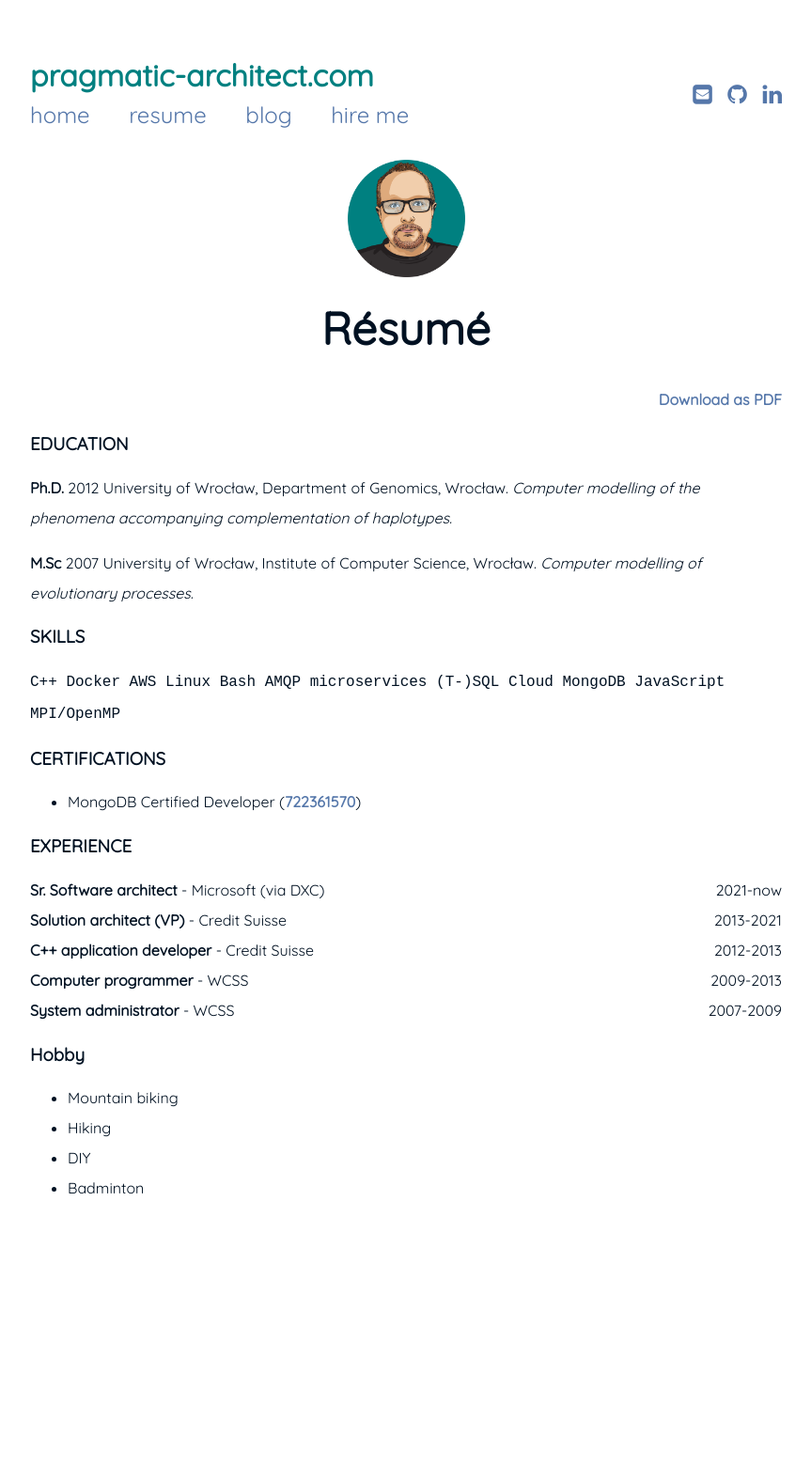
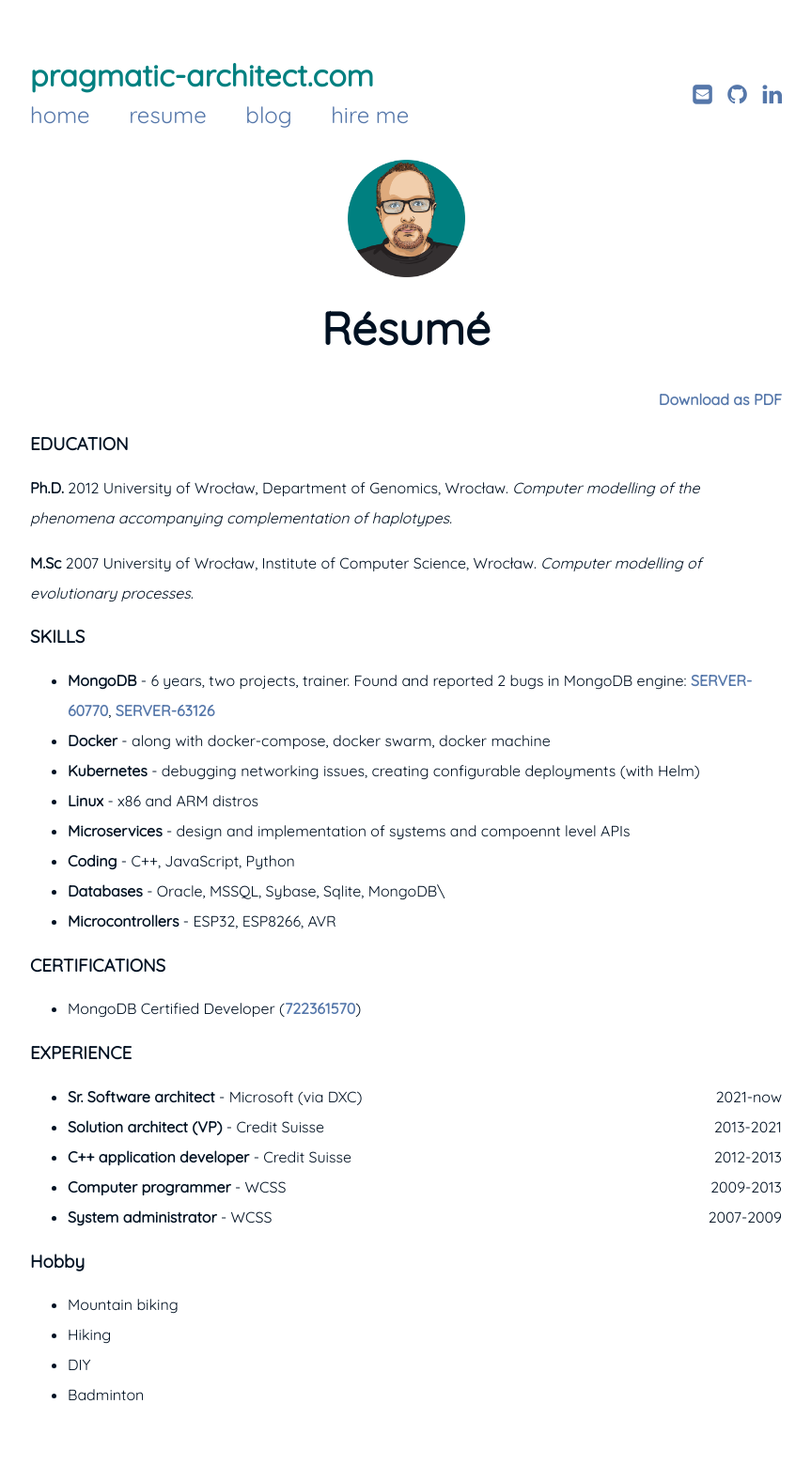
Before and after one commit to WojtekWaga/WojtekWaga.github.io, a Jekyll site: the page built from resume.md, in a window 1280 px wide. Shown: the whole page at 94% size, without its empty margins (208-1071 px from the left). Built offline with Jekyll 4.4.1, drawn with Linux system fonts in a browser that asks for light colours; before the commit the page ends 1340 px from its top, so only the background shows below that.

Commit message:
new skills

````diff
--- a/resume.md
+++ b/resume.md
@@ -13,18 +13,25 @@
 
 
 ### SKILLS
-``` C++ Docker AWS Linux Bash AMQP microservices (T-)SQL Cloud MongoDB JavaScript MPI/OpenMP ```
+* **MongoDB** - 6 years, two projects, trainer. Found and reported 2 bugs in MongoDB engine: [SERVER-60770](https://jira.mongodb.org/browse/SERVER-60770), [SERVER-63126](https://jira.mongodb.org/browse/SERVER-63126)
+* **Docker** - along with docker-compose, docker swarm, docker machine
+* **Kubernetes** - debugging networking issues, creating configurable deployments (with Helm)
+* **Linux** - x86 and ARM distros
+* **Microservices** - design and implementation of systems and compoennt level APIs
+* **Coding** - C++, JavaScript, Python
+* **Databases** - Oracle, MSSQL, Sybase, Sqlite, MongoDB\
+* **Microcontrollers** - ESP32, ESP8266, AVR
 
 ### CERTIFICATIONS
  * MongoDB Certified Developer ([722361570](https://university.mongodb.com/certification/certificate/722361570))
 
 ### EXPERIENCE
 
-**Sr. Software architect** - Microsoft (via DXC) <span style="float: right; ">2021-now</span>
-**Solution architect (VP)** - Credit Suisse <span style="float: right; ">2013-2021</span>
-**C++ application developer** - Credit Suisse <span style="float: right; ">2012-2013</span>
-**Computer programmer** - WCSS <span style="float: right; ">2009-2013</span>
-**System administrator** - WCSS <span style="float: right; ">2007-2009</span>
+* **Sr. Software architect** - Microsoft (via DXC) <span style="float: right; ">2021-now</span>
+* **Solution architect (VP)** - Credit Suisse <span style="float: right; ">2013-2021</span>
+* **C++ application developer** - Credit Suisse <span style="float: right; ">2012-2013</span>
+* **Computer programmer** - WCSS <span style="float: right; ">2009-2013</span>
+* **System administrator** - WCSS <span style="float: right; ">2007-2009</span>
 
 
 ### Hobby
````
Also changed, not shown: _drafts/50-shades-of-c.md (added, +13 -0 lines).
